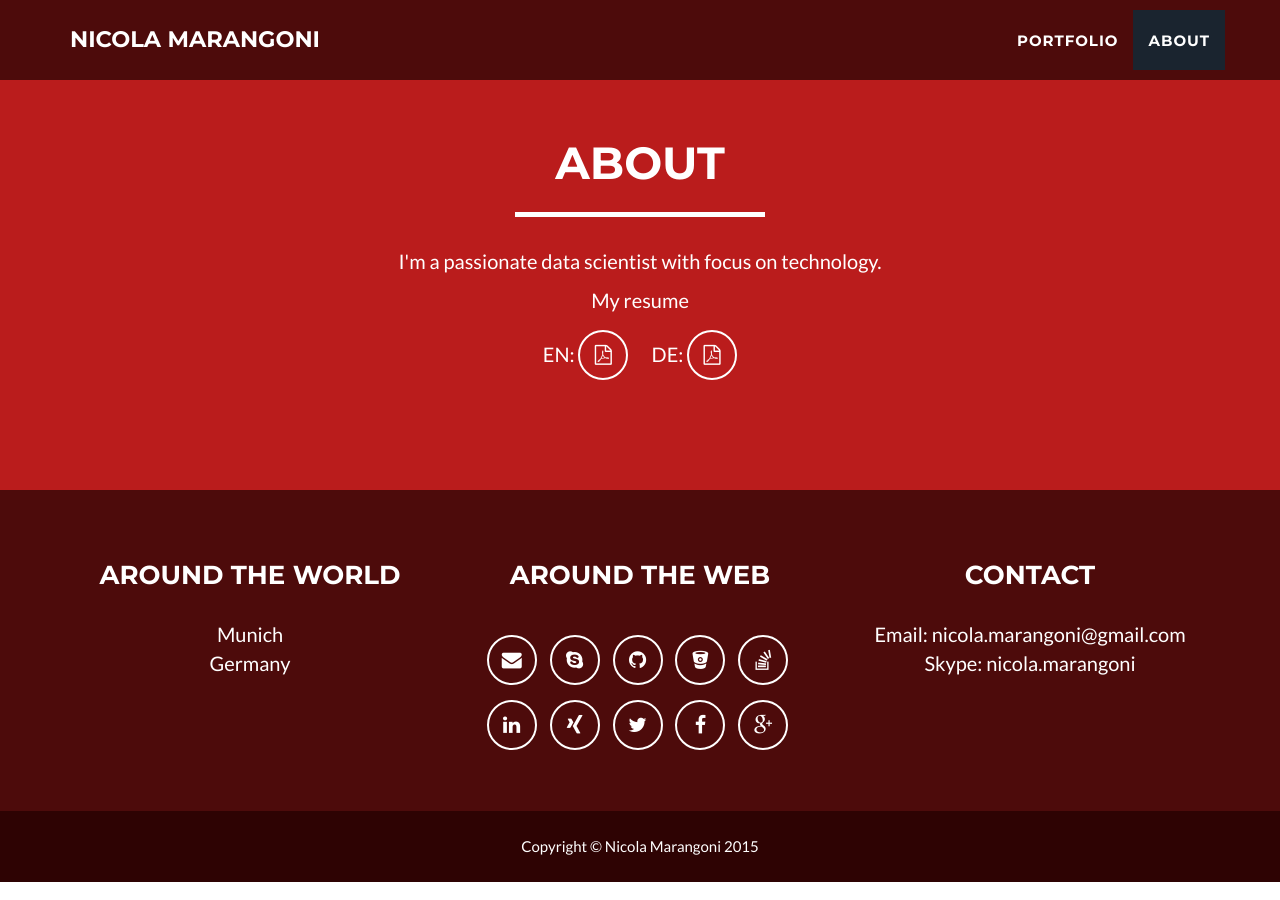
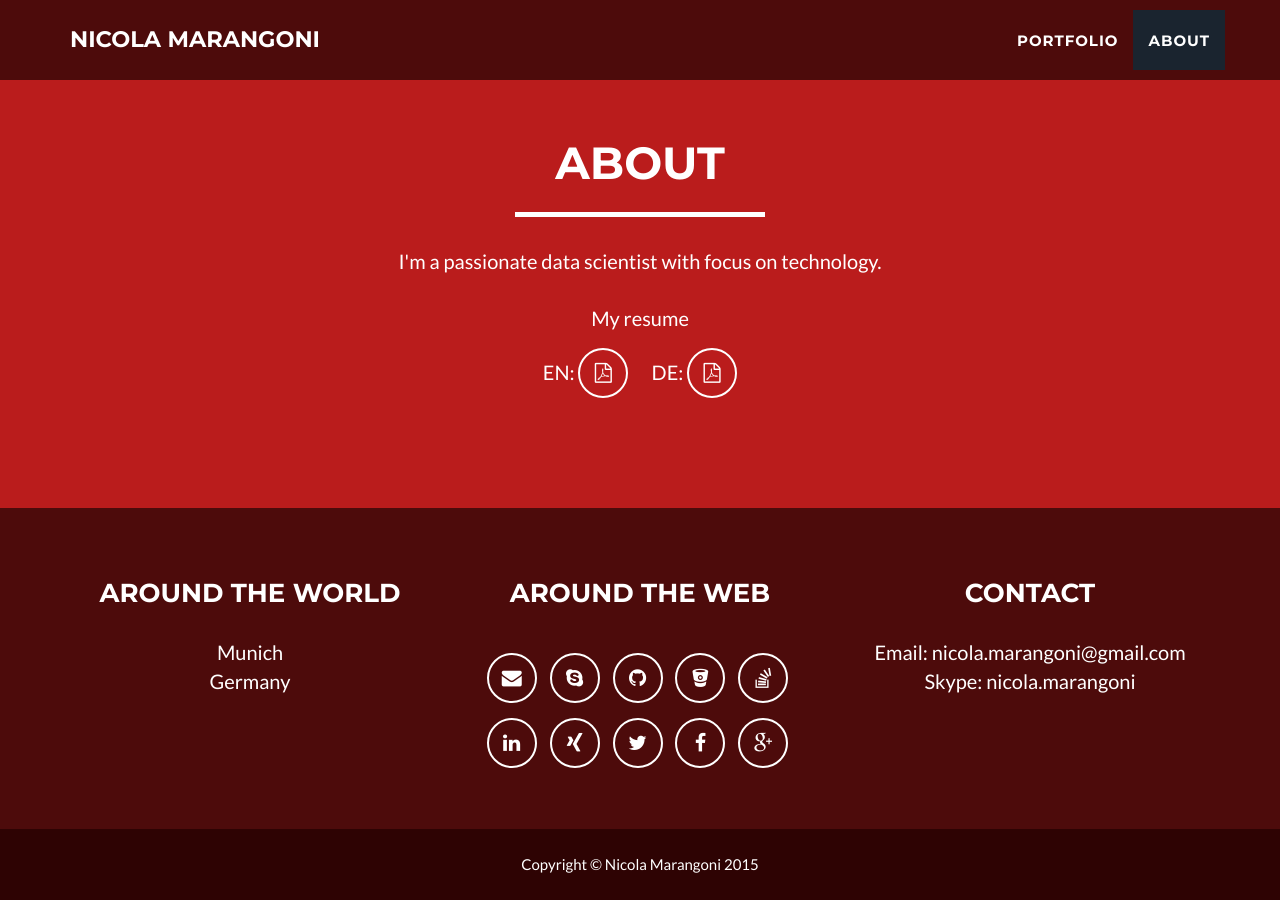
Before and after one commit to nicolamarangoni/nicolamarangoni.github.io, a Jekyll site: the page built from index.html, in a window 1280 px wide and 900 px high, scrolled down 1784 px. Built offline with Jekyll 4.4.1, drawn with Linux system fonts in a browser that asks for light colours.

Commit message:
minor changes

```diff
--- a/_includes/about.html
+++ b/_includes/about.html
@@ -9,8 +9,9 @@
             </div>
             <div class="row">
                 <div class="col-lg-12 text-center">
-                    <p>I'm a passionate data scientist with focus on technology.</p>
                     <p>
+						I'm a passionate data scientist with focus on technology.
+						<br /><br />
 						My resume
 						<br />
 						EN:&nbsp;<a href="files/Marangoni_eng_long.pdf" class="btn-social btn-outline"><i class="fa fa-fw fa-file-pdf-o"></i></a>
```
